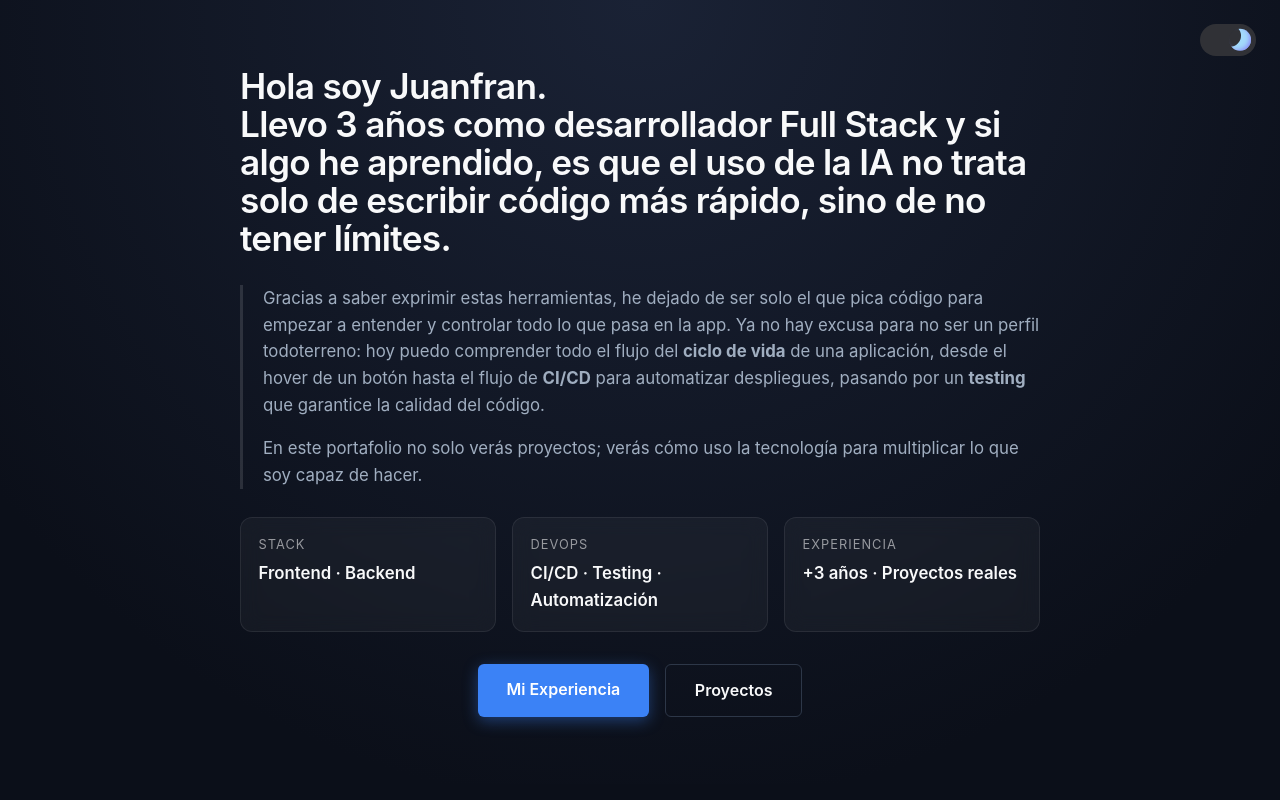
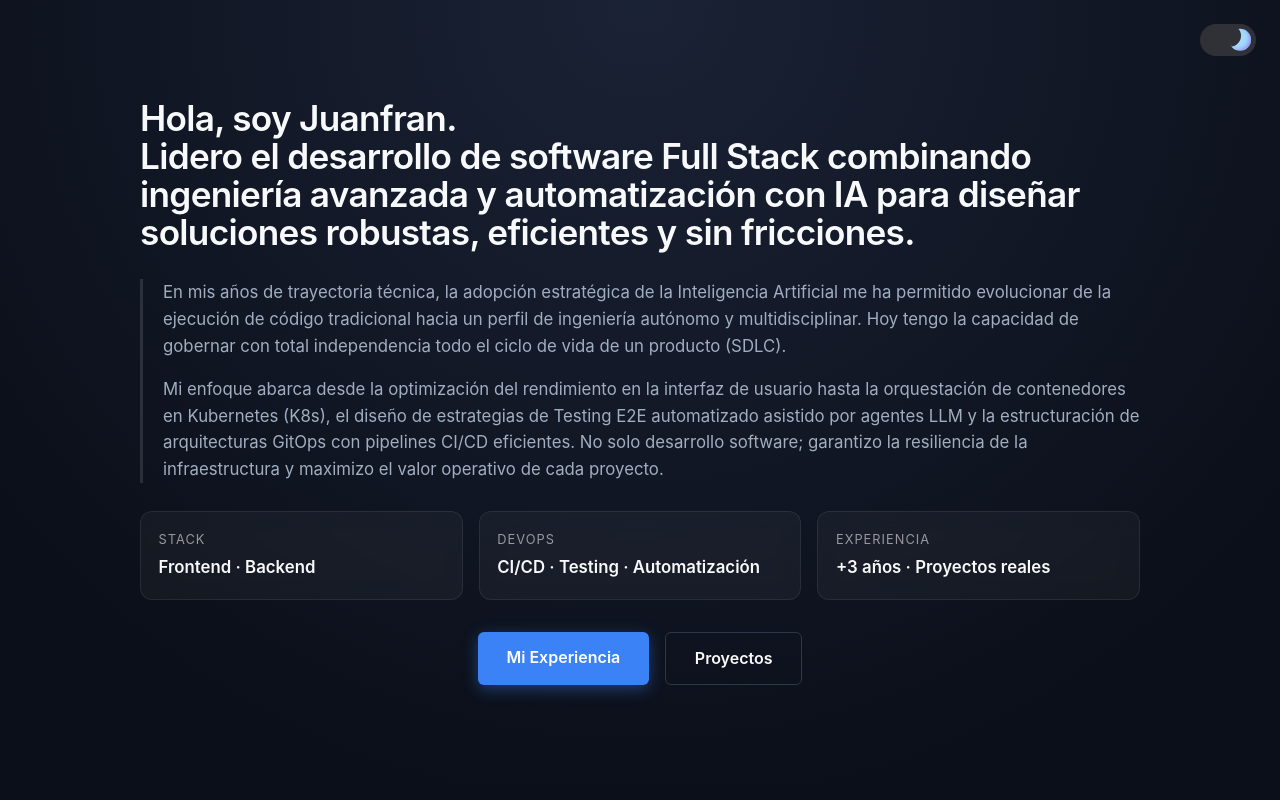
Before and after one commit to juanFRANvelilla/personal-portfolio, an Angular app: page / in a window 1280 px wide. Shown: the top 800 px of the page. Built offline with nearby package versions, Linux system fonts and the light colour scheme.

Commit message:
ajuste contenido

```diff
--- a/src/app/app.css
+++ b/src/app/app.css
@@ -129,7 +129,7 @@ h1, h2, h3, h4 {
 }
 
 .hero-content {
-  max-width: 800px;
+  max-width: 1000px;
   text-align: left;
 }
 
@@ -137,7 +137,7 @@ h1, h2, h3, h4 {
   font-size: 1.05rem;
   color: var(--text-secondary);
   margin: 1.25rem 0 1.75rem;
-  max-width: 780px;
+  max-width: 980px;
   padding-left: 1.25rem;
   border-left: 3px solid rgba(255, 255, 255, 0.12);
 }
@@ -159,7 +159,7 @@ h1, h2, h3, h4 {
   line-height: 1.08;
   letter-spacing: -0.02em;
   margin-bottom: 1.75rem;
-  max-width: 1000px;
+  max-width: 1200px;
 }
 
 .hero-cards {
@@ -253,7 +253,7 @@ h1, h2, h3, h4 {
 .timeline-section {
   padding: 6rem 2rem;
   background-color: var(--bg-color);
-  max-width: 900px;
+  max-width: 1100px;
   margin: 0 auto;
 }
 
@@ -341,7 +341,7 @@ h1, h2, h3, h4 {
   display: grid;
   grid-template-columns: repeat(auto-fit, minmax(300px, 1fr));
   gap: 2rem;
-  max-width: 1100px;
+  max-width: 1300px;
   margin: 0 auto;
 }
 
--- a/src/app/pages/home/home.html
+++ b/src/app/pages/home/home.html
@@ -6,19 +6,16 @@
 <header class="hero">
   <div class="hero-content">
     <h1 class="hero-title">
-      Hola soy Juanfran. <br>
-      Llevo 3 años como desarrollador Full Stack y si algo he aprendido, es que el uso de la IA no trata solo de escribir código más rápido, sino de no tener límites.
+      Hola, soy Juanfran. <br>
+      Lidero el desarrollo de software Full Stack combinando ingeniería avanzada y automatización con IA para diseñar soluciones robustas, eficientes y sin fricciones.
     </h1>
 
     <div class="hero-description">
       <p>
-        Gracias a saber exprimir estas herramientas, he dejado de ser solo el que pica código para empezar a entender y controlar
-        todo lo que pasa en la app. Ya no hay excusa para no ser un perfil todoterreno: hoy puedo comprender todo el flujo del <strong>ciclo de vida</strong>
-        de una aplicación, desde el hover de un botón hasta el flujo de <strong>CI/CD</strong> para automatizar despliegues, pasando por un <strong>testing</strong> que garantice
-        la calidad del código.
+        En mis años de trayectoria técnica, la adopción estratégica de la Inteligencia Artificial me ha permitido evolucionar de la ejecución de código tradicional hacia un perfil de ingeniería autónomo y multidisciplinar. Hoy tengo la capacidad de gobernar con total independencia todo el ciclo de vida de un producto (SDLC).
       </p>
       <p>
-        En este portafolio no solo verás proyectos; verás cómo uso la tecnología para multiplicar lo que soy capaz de hacer.
+        Mi enfoque abarca desde la optimización del rendimiento en la interfaz de usuario hasta la orquestación de contenedores en Kubernetes (K8s), el diseño de estrategias de Testing E2E automatizado asistido por agentes LLM y la estructuración de arquitecturas GitOps con pipelines CI/CD eficientes. No solo desarrollo software; garantizo la resiliencia de la infraestructura y maximizo el valor operativo de cada proyecto.
       </p>
     </div>
 
--- a/src/app/pages/podiotest/podiotest.css
+++ b/src/app/pages/podiotest/podiotest.css
@@ -4,7 +4,7 @@
 }
 
 .container {
-  max-width: 900px;
+  max-width: 1100px;
   margin: 0 auto;
 }
 
```
